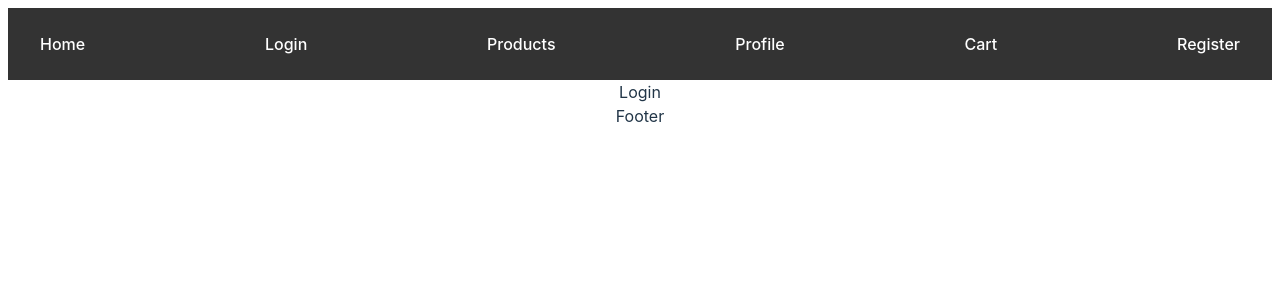
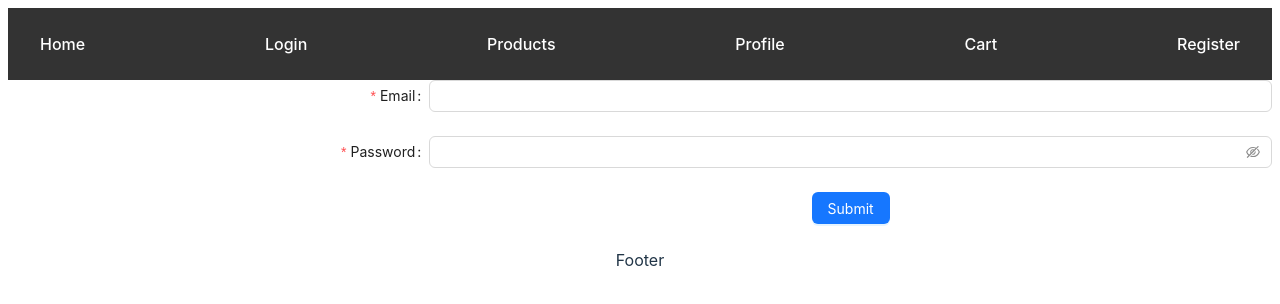
Before and after one commit to sentobc13/Proyecto-ecommerce-react, a React (Vite) app: page /login in a window 1280 px wide. Shown: the top 304 px of the page. Built offline with nearby package versions, Linux system fonts and the light colour scheme.

Commit message:
UserContext

```diff
--- a/index.html
+++ b/index.html
@@ -5,7 +5,7 @@
     <link rel="icon" type="image/svg+xml" href="/vite.svg" />
     <meta name="viewport" content="width=device-width, initial-scale=1.0" />
     <title>E-commerce</title>
-    <link rel="icon" href="./public/smallfavicon.png" type="image/png">
+    <link rel="icon" href="./smallfavicon.png" type="image/png">
   </head>
   <body>
     <div id="root"></div>
--- a/src/App.jsx
+++ b/src/App.jsx
@@ -9,6 +9,7 @@ import Cart from './components/Cart/Cart'
 import Register from './components/Register/Register'
 import Home from './components/Home/Home'
 import { ProductsProvider } from './context/ProductsContext/ProductsState'
+import { UserProvider } from './context/UserContext/UserState'
 
 
 function App() {
@@ -16,6 +17,7 @@ function App() {
   return (
     <>
       <ProductsProvider>
+        <UserProvider>
         <BrowserRouter>
           <Header />
           <Routes>
@@ -28,6 +30,7 @@ function App() {
           </Routes>
           <Footer />
         </BrowserRouter>
+        </UserProvider>
       </ProductsProvider>
     </>
   )
--- a/src/components/Login/Login.jsx
+++ b/src/components/Login/Login.jsx
@@ -1,9 +1,52 @@
-import React from 'react'
+import { useContext } from 'react'
+import { UserContext } from '../../context/UserContext/UserState';
+import { Button, Form, Input } from 'antd';
 
 const Login = () => {
-  return (
-    <div>Login</div>
-  )
-}
+  const { login } = useContext(UserContext);
+
+  const onFinish = (values) => {
+    login(values)
+    console.log(values);
+  };
+  const onFinishFailed = (errorInfo) => {
+    console.log("Failed", errorInfo);
+  }
+    return (
+      <div className="container">
+        <Form
+          name="basic"
+          labelCol={{ span: 8 }}
+          wrapperCol={{ span: 16 }}
+          initialValues={{ remember: true }}
+          onFinish={onFinish}
+          onFinishFailed={onFinishFailed}
+          autoComplete="on"
+        >
+          <Form.Item
+            label="Email"
+            name="email"
+            rules={[{ required: true, message: "Please input your email!" }]}
+          >
+            <Input />
+          </Form.Item>
+
+          <Form.Item
+            label="Password"
+            name="password"
+            rules={[{ required: true, message: "Please input your password!" }]}
+          >
+            <Input.Password />
+          </Form.Item>
+
+          <Form.Item wrapperCol={{ offset: 8, span: 16 }}>
+            <Button type="primary" htmlType="submit">
+                  Submit
+            </Button>
+          </Form.Item>
+        </Form>
+      </div>
+    );
+  };
 
 export default Login
--- a/src/components/Products/Product.jsx
+++ b/src/components/Products/Product.jsx
@@ -1,5 +1,5 @@
 import React from 'react'
-import { Card } from 'antd'
+import { Button, Card } from 'antd'
 import Meta from 'antd/es/card/Meta'
 
 const Product = (props) => {
@@ -13,6 +13,7 @@ const Product = (props) => {
             <Meta title={product.name} description={product.price} />
             <p>description:{product.description}</p>
             <p>size:{product.size}</p>
+            <Button onClick={()=> addCart(product)}/>
         </Card>
     })
 
--- /dev/null
+++ b/src/context/UserContext/UserReducer.js
@@ -0,0 +1,14 @@
+const users = (state, action) => {
+    switch (action.type) {
+        case "LOGIN":
+            return {
+                ...state,
+                token: action.payload.token,
+            };
+
+        default:
+            return state;
+    }
+};
+
+export default users;
--- /dev/null
+++ b/src/context/UserContext/UserState.jsx
@@ -0,0 +1,41 @@
+import { createContext, useReducer } from "react";
+import axios from "axios";
+import UserReducer from "./UserReducer"
+
+
+const token = localStorage.getItem("token") || "";
+
+const initialState = {
+    token: token,
+    user: null,
+};
+
+const API_URL = "http://localhost:3000/users";
+
+export const UserContext = createContext(initialState);
+
+export const UserProvider = ({children}) => {
+    const [state, dispatch] = useReducer(UserReducer, initialState);
+
+    const login = async (user) => {
+        const res = await axios.post(API_URL + "/login", user);
+        dispatch({
+            type: "LOGIN",
+            payload: res.data
+        });
+        if (res.data) {
+            localStorage.setItem("token", res.data.token);
+        }
+    }
+    return (
+        <UserContext.Provider
+        value = {{
+            token: state.token,
+            user: state.user,
+            login
+        }}
+       >
+        {children}
+       </UserContext.Provider>
+    );
+};
```
